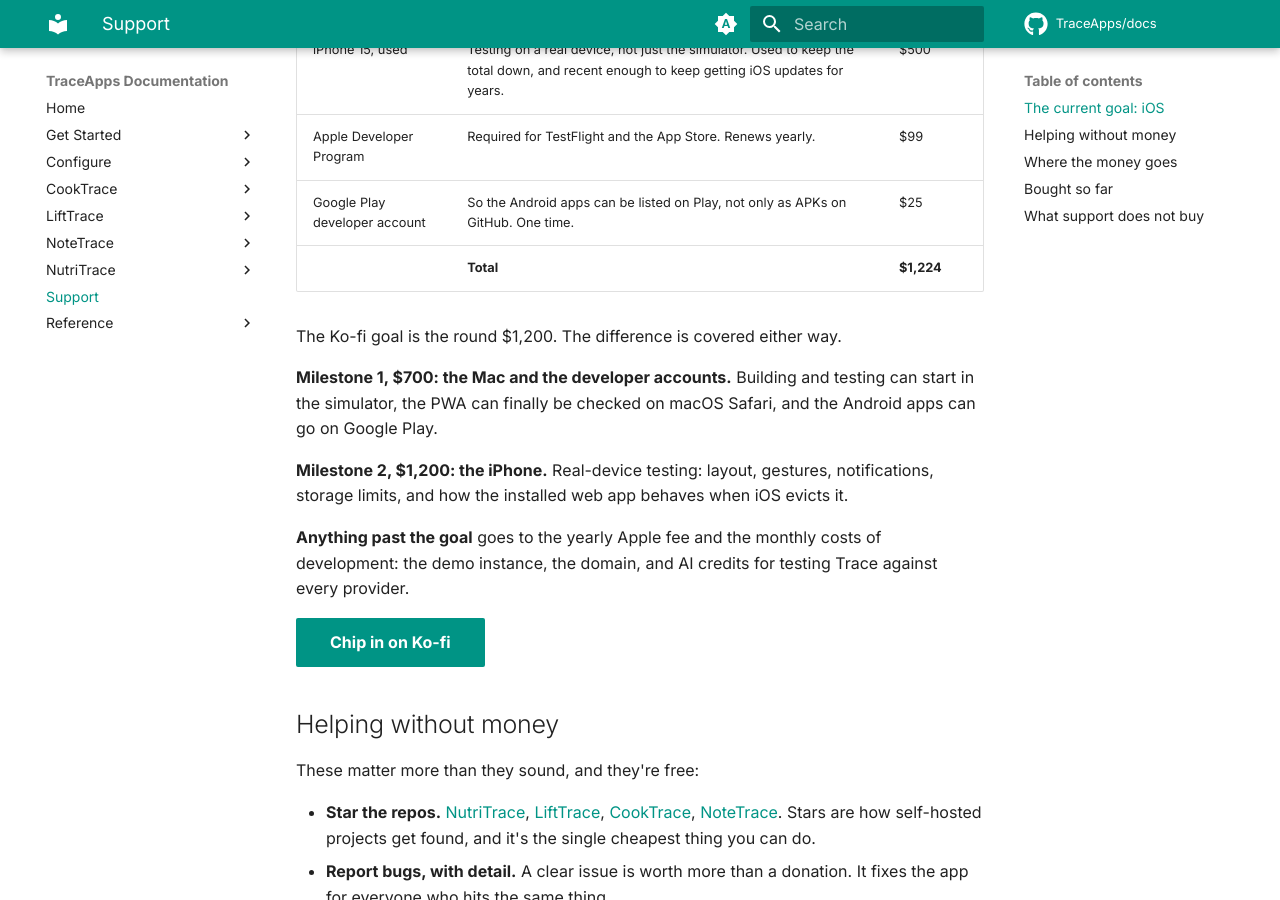
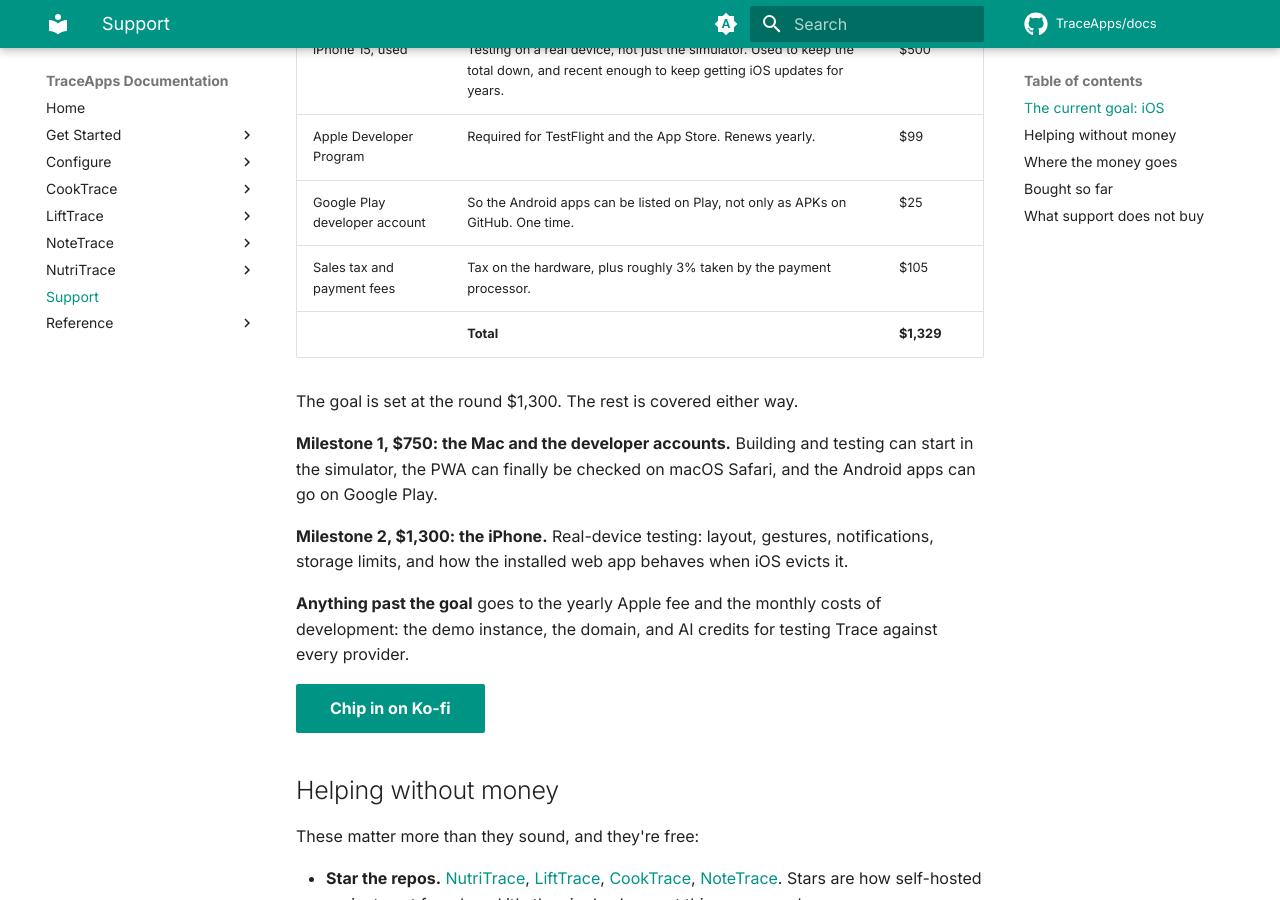
Before and after one commit to TraceApps/docs, an MkDocs documentation site: the page built from docs/support.md, in a window 1280 px wide and 900 px high, scrolled down 566 px. Built offline with MkDocs 1.6.1 and Material for MkDocs 9.7.7, drawn with Linux system fonts in a browser that asks for light colours; comment, search, counter and statistics services are not loaded.

Commit message:
Support page: goal covers tax and payment fees

```diff
--- a/docs/support.md
+++ b/docs/support.md
@@ -14,13 +14,14 @@ None of the Trace apps run properly on an iPhone. The web app works in Safari, b
 | iPhone 15, used | Testing on a real device, not just the simulator. Used to keep the total down, and recent enough to keep getting iOS updates for years. | $500 |
 | Apple Developer Program | Required for TestFlight and the App Store. Renews yearly. | $99 |
 | Google Play developer account | So the Android apps can be listed on Play, not only as APKs on GitHub. One time. | $25 |
-| | **Total** | **$1,224** |
+| Sales tax and payment fees | Tax on the hardware, plus roughly 3% taken by the payment processor. | $105 |
+| | **Total** | **$1,329** |
 
-The Ko-fi goal is the round $1,200. The difference is covered either way.
+The goal is set at the round $1,300. The rest is covered either way.
 
-**Milestone 1, $700: the Mac and the developer accounts.** Building and testing can start in the simulator, the PWA can finally be checked on macOS Safari, and the Android apps can go on Google Play.
+**Milestone 1, $750: the Mac and the developer accounts.** Building and testing can start in the simulator, the PWA can finally be checked on macOS Safari, and the Android apps can go on Google Play.
 
-**Milestone 2, $1,200: the iPhone.** Real-device testing: layout, gestures, notifications, storage limits, and how the installed web app behaves when iOS evicts it.
+**Milestone 2, $1,300: the iPhone.** Real-device testing: layout, gestures, notifications, storage limits, and how the installed web app behaves when iOS evicts it.
 
 **Anything past the goal** goes to the yearly Apple fee and the monthly costs of development: the demo instance, the domain, and AI credits for testing Trace against every provider.
 
```
